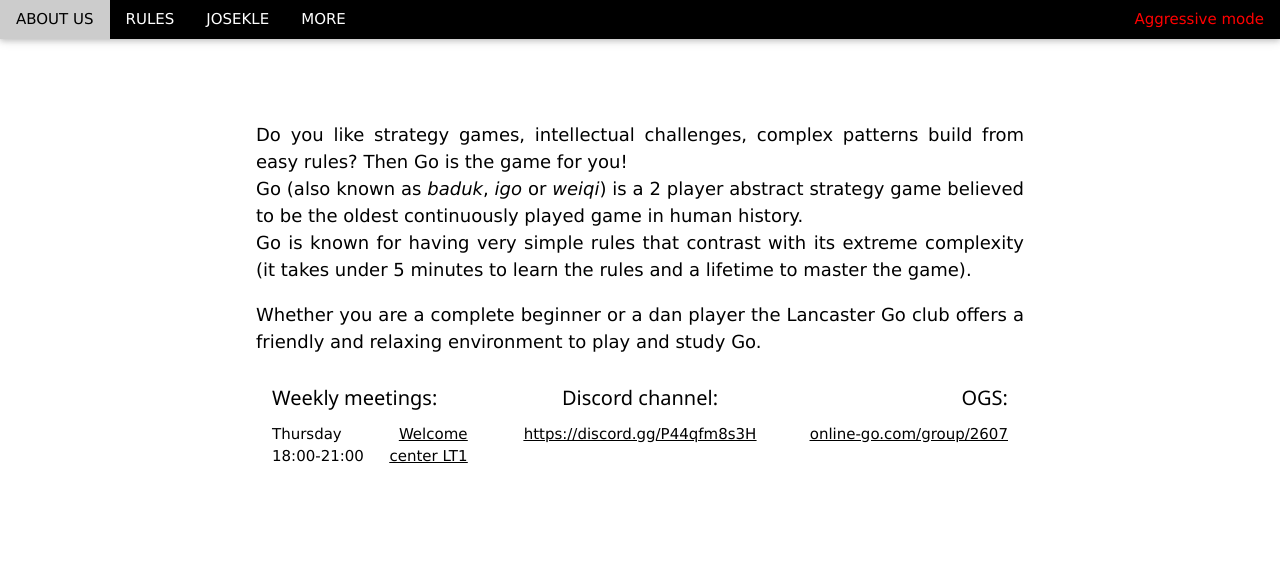
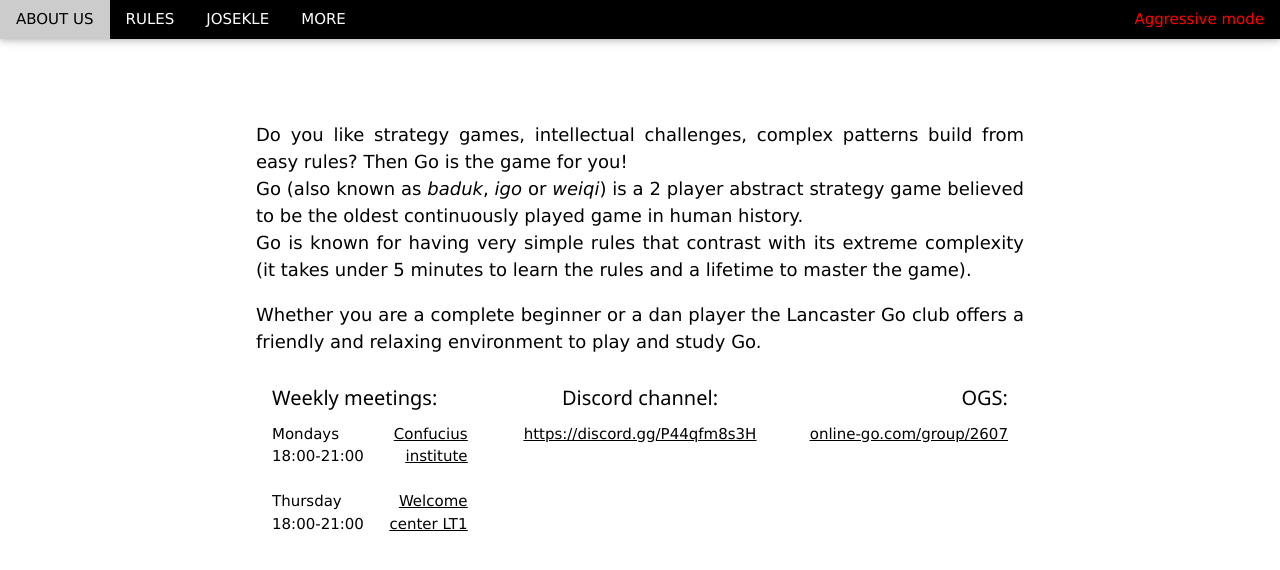
Before and after one commit to PraderioM/LancasterGoClub, an Angular app: page / in a window 1280 px wide. Shown: the top 570 px of the page. Built offline with nearby package versions, Linux system fonts and the light colour scheme.

Commit message:
Added Monday meeting time.

```diff
--- a/src/app/home/home.component.html
+++ b/src/app/home/home.component.html
@@ -30,20 +30,18 @@
   <div class="w3-row-padding w3-section">
     <div class="w3-col s4">
       <h4 style="text-align: left">Weekly meetings:</h4>
-<!--      <app-meeting-details [meetingDay]="'Wednesday'"-->
-<!--                           [meetingTime]="'11:30-14:30'"-->
-<!--                           [place]="'Infolab Cafe'"-->
-<!--                           [linkToPlace]="'https://www.google.com/maps/place/Infolab/@54.0074571,-2.7877622,16z/data=!4m5!3m4!1s0x487b6303c7b5b1b7:0xb55da8da66c2bc80!8m2!3d54.0055877!4d-2.7849312'">-->
-<!--      </app-meeting-details>-->
-<!--      <br>-->
-<!--      <br>-->
-<!--      <br>-->
+      <app-meeting-details [meetingDay]="'Mondays'"
+                           [meetingTime]="'18:00-21:00'"
+                           [place]="'Confucius institute'"
+                           [linkToPlace]="'https://www.lancaster.ac.uk/confucius-institute/'">
+      </app-meeting-details>
+      <br>
+      <br>
+      <br>
       <app-meeting-details [meetingDay]="'Thursday'"
                            [meetingTime]="'18:00-21:00'"
                            [place]="'Welcome center LT1'"
                            [linkToPlace]="'https://www.lancaster.ac.uk/iss/rooms/rooms-template.php?10919'">
-      <!--                           [place]="'Faraday SR2'"-->
-<!--                           [linkToPlace]="'https://www.lancaster.ac.uk/iss/rooms/rooms-template.php?27749'">-->
       </app-meeting-details>
 <!--      <br>-->
 <!--      <br>-->
```
